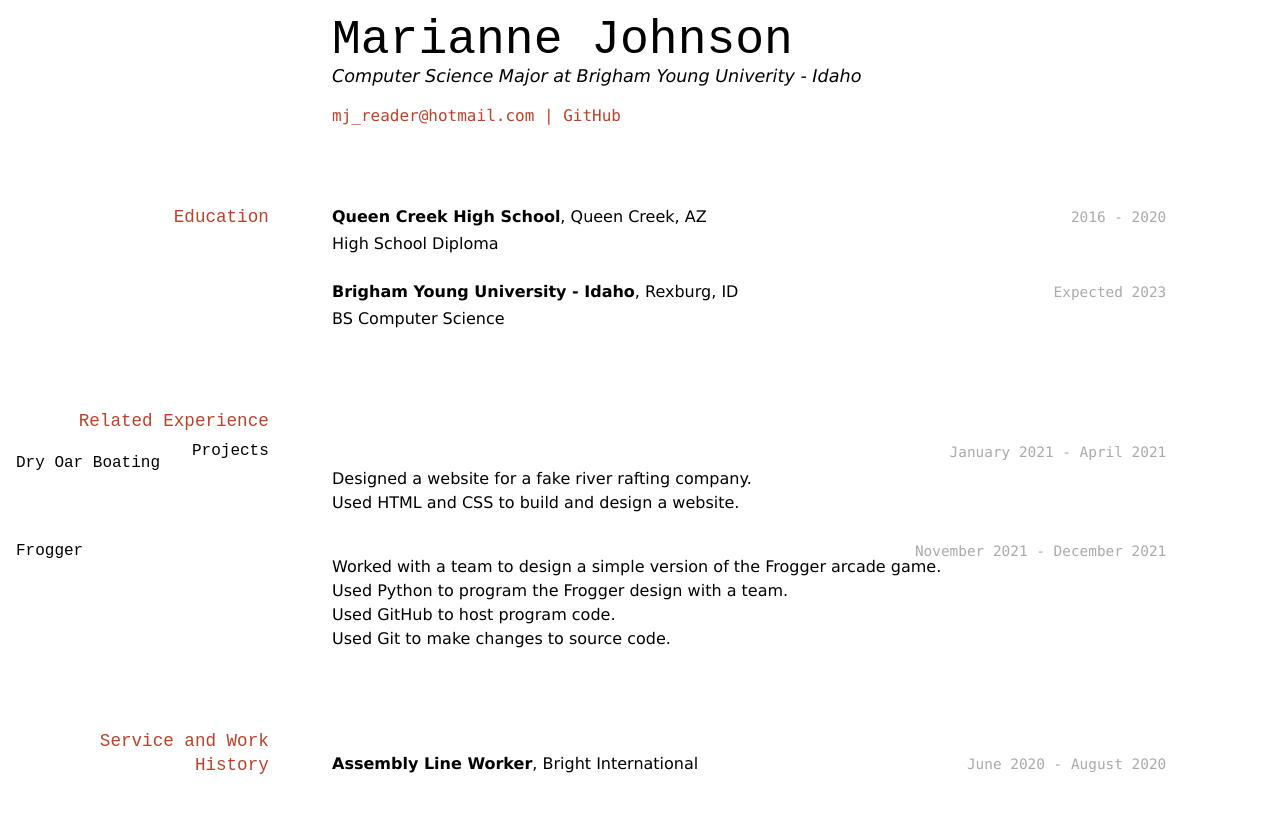
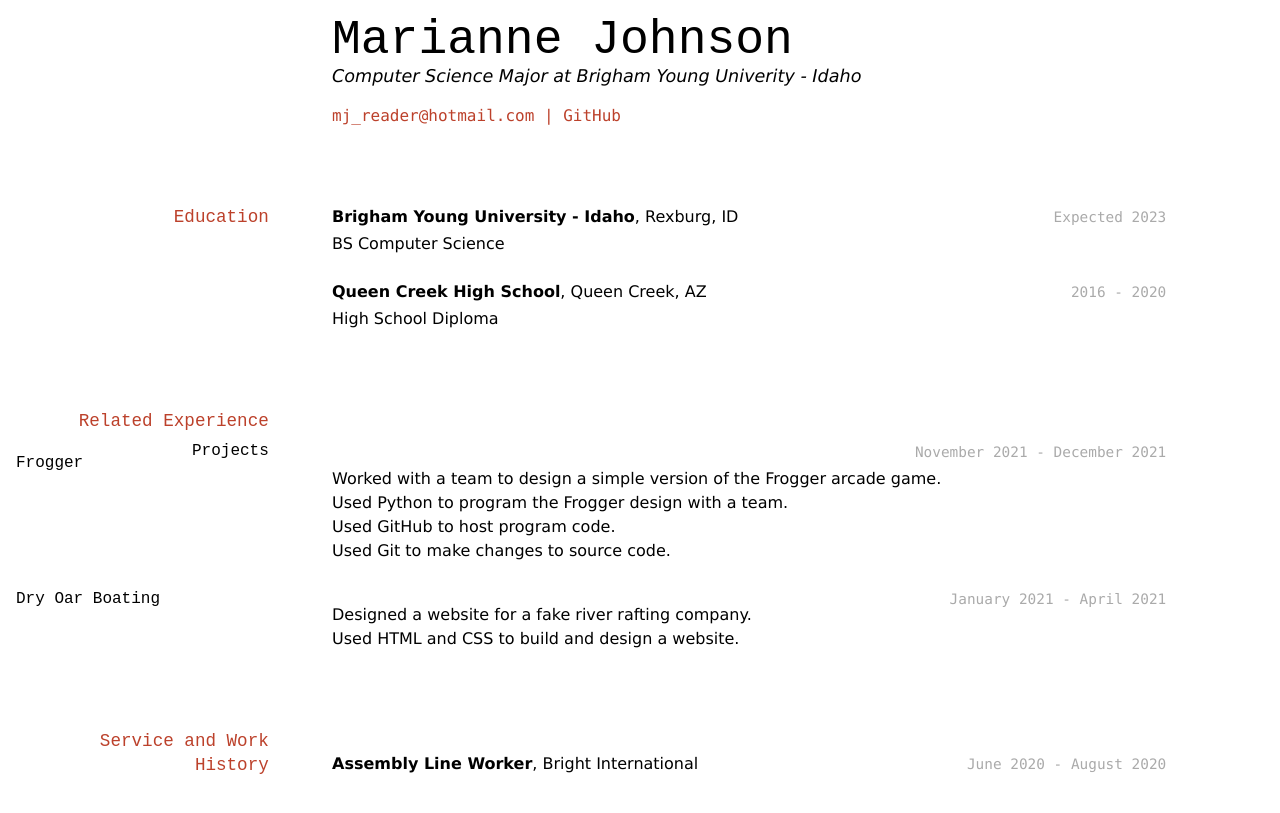
Before and after one commit to Marianne-J/JohnsonMarianne-Resume, a Jekyll site: the page built from docs/index.md, in a window 1280 px wide. Shown: the top 813 px of the page. Built offline with Jekyll 4.4.1, drawn with Linux system fonts in a browser that asks for light colours; part of the change alters nothing that is shown.

Commit message:
Made revisions to resume.

```diff
--- a/docs/index.md
+++ b/docs/index.md
@@ -14,25 +14,19 @@ Computer Science Major at Brigham Young Univerity - Idaho
 
 ## Education
 
+`Expected 2023`
+__Brigham Young University - Idaho__, Rexburg, ID
+
+- BS Computer Science
+
 `2016 - 2020`
 __Queen Creek High School__, Queen Creek, AZ
 
 - High School Diploma
 
-`Expected 2023`
-__Brigham Young University - Idaho__, Rexburg, ID
-
-- BS Computer Science
-
 ## Related Experience
 
 ### Projects
-
-`January 2021 - April 2021`
-#### Dry Oar Boating
-
-- Designed a website for a fake river rafting company.
-- Used HTML and CSS to build and design a website.
 
 `November 2021 - December 2021`
 #### Frogger
@@ -41,6 +35,12 @@ __Brigham Young University - Idaho__, Rexburg, ID
 - Used Python to program the Frogger design with a team.
 - Used GitHub to host program code.
 - Used Git to make changes to source code.
+
+`January 2021 - April 2021`
+#### Dry Oar Boating
+
+- Designed a website for a fake river rafting company.
+- Used HTML and CSS to build and design a website.
 
 ## Service and Work History
 
```
